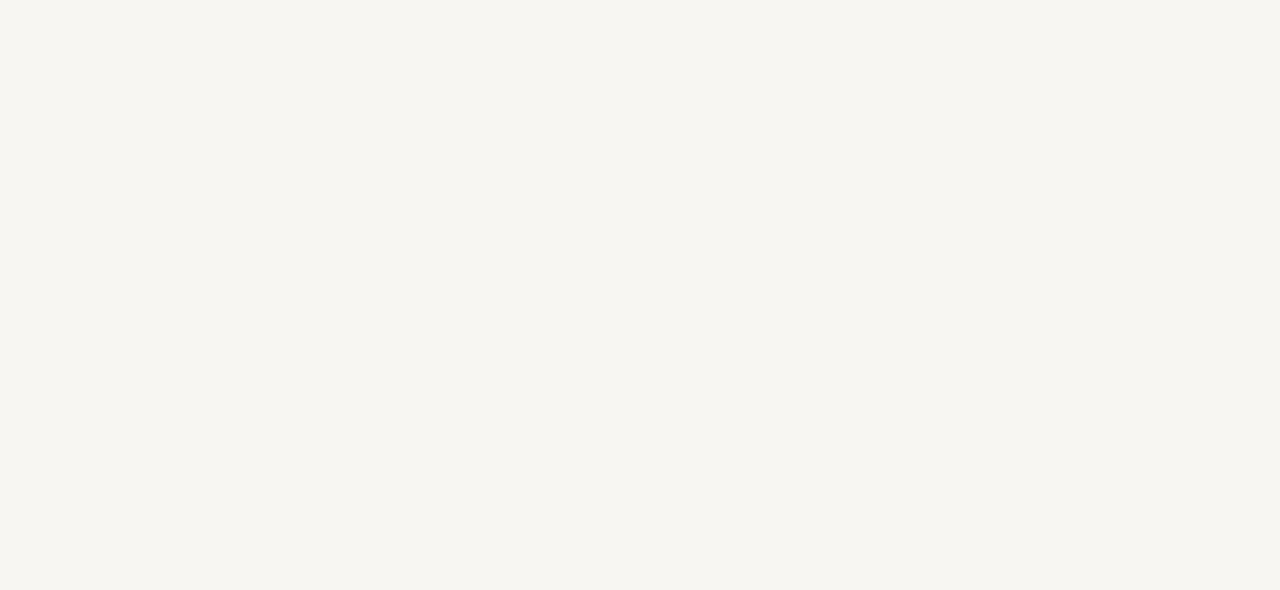
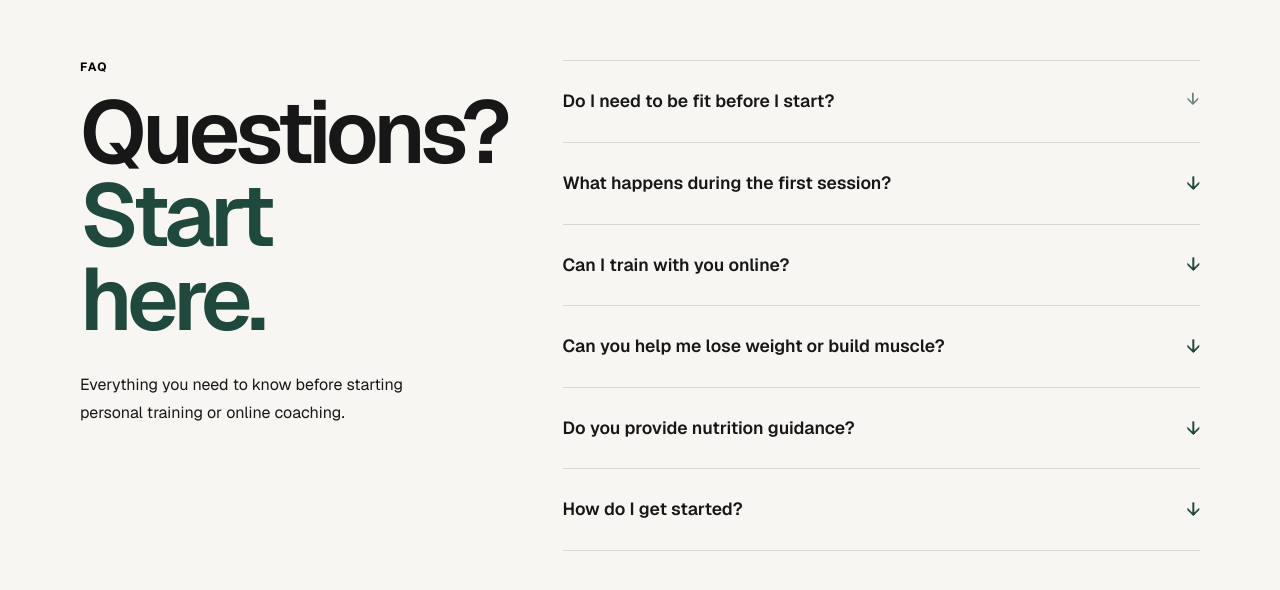
Before and after one commit to JenyaLinx/online-coach-uk, a Next.js app: page / in a window 1280 px wide. Shown: the part 7891-8481 px from the top of the page. Before the commit the page ends 7831 px from the top, so only its background shows below. Built offline with nearby package versions, Linux system fonts and the light colour scheme.

Commit message:
Add interactive FAQ section

```diff
--- a/app/globals.css
+++ b/app/globals.css
@@ -2184,3 +2184,264 @@ margin-bottom: 18px;
     font-size: 1rem;
   }
 }
+
+/* =========================
+   FAQ
+========================= */
+
+.faq {
+  background: var(--background);
+}
+
+.faq-layout {
+  display: grid;
+  gap: 52px;
+}
+
+
+/* HEADING */
+
+.faq-heading {
+  min-width: 0;
+}
+
+.faq-intro {
+  max-width: 480px;
+  margin-top: 24px;
+
+  color: var(--foreground);
+
+  font-size: 1rem;
+  line-height: 1.7;
+}
+
+
+/* FAQ LIST */
+
+.faq-list {
+  width: 100%;
+
+  border-top: 1px solid rgba(23, 23, 23, 0.14);
+}
+
+.faq-item {
+  width: 100%;
+
+  border-bottom: 1px solid rgba(23, 23, 23, 0.14);
+}
+
+
+/* QUESTION */
+
+.faq-item summary {
+  display: flex;
+  align-items: center;
+  justify-content: space-between;
+  gap: 24px;
+
+  width: 100%;
+  padding: 24px 0;
+
+  color: var(--foreground);
+
+  cursor: pointer;
+  list-style: none;
+  user-select: none;
+
+  font-size: 1rem;
+  font-weight: 600;
+  line-height: 1.4;
+
+  transition: color 180ms ease;
+}
+
+.faq-item summary > span:first-child {
+  min-width: 0;
+}
+
+.faq-item summary::-webkit-details-marker {
+  display: none;
+}
+
+.faq-item summary::marker {
+  content: "";
+}
+
+
+/* ARROW */
+
+.faq-arrow {
+  display: inline-flex;
+  align-items: center;
+  justify-content: center;
+
+  flex: 0 0 auto;
+
+  color: var(--accent);
+
+  font-size: 1.2rem;
+  font-weight: 500;
+  line-height: 1;
+
+  transform-origin: center;
+
+  transition:
+    transform 220ms ease,
+    color 180ms ease;
+}
+
+
+/* First arrow attention animation */
+
+.faq-arrow-attention {
+  animation-name: faq-arrow-pulse;
+  animation-duration: 0.7s;
+  animation-timing-function: ease-in-out;
+  animation-iteration-count: 3;
+  animation-fill-mode: both;
+
+  animation-timeline: view();
+  animation-range: entry 10% entry 45%;
+}
+
+@keyframes faq-arrow-pulse {
+  0% {
+    opacity: 0.65;
+    transform: translateY(-2px) scale(0.9);
+  }
+
+  50% {
+    opacity: 1;
+    transform: translateY(4px) scale(1.25);
+  }
+
+  100% {
+    opacity: 1;
+    transform: translateY(0) scale(1);
+  }
+}
+
+
+/* OPEN STATE */
+
+.faq-item[open] summary {
+  color: var(--accent);
+}
+
+.faq-item[open] .faq-arrow {
+  transform: rotate(180deg);
+}
+
+/* Prevent attention animation fighting open state */
+
+.faq-item[open] .faq-arrow-attention {
+  animation: none;
+  opacity: 1;
+  transform: rotate(180deg);
+}
+
+
+/* ANSWER */
+
+.faq-answer {
+  max-width: 620px;
+
+  padding: 0 48px 26px 0;
+}
+
+.faq-answer p {
+  margin: 0;
+
+  color: var(--foreground);
+
+  font-size: 0.95rem;
+  line-height: 1.7;
+
+  opacity: 0.7;
+}
+
+
+/* HOVER */
+
+@media (hover: hover) {
+  .faq-item summary:hover {
+    color: var(--accent);
+  }
+
+  .faq-item summary:hover .faq-arrow:not(.faq-arrow-attention) {
+    transform: translateY(3px);
+  }
+
+  .faq-item[open] summary:hover .faq-arrow {
+    transform: rotate(180deg) translateY(3px);
+  }
+}
+
+
+/* TABLET */
+
+@media (min-width: 768px) {
+  .faq-layout {
+    gap: 64px;
+  }
+
+  .faq-item summary {
+    padding: 26px 0;
+
+    font-size: 1.05rem;
+  }
+
+  .faq-answer {
+    padding-bottom: 28px;
+  }
+}
+
+
+/* DESKTOP */
+
+@media (min-width: 1024px) {
+  .faq-layout {
+    grid-template-columns:
+      minmax(300px, 0.75fr)
+      minmax(0, 1.25fr);
+
+    gap: 100px;
+
+    align-items: start;
+  }
+
+  .faq-heading {
+    position: sticky;
+    top: 120px;
+  }
+
+  .faq-intro {
+    max-width: 390px;
+    margin-top: 30px;
+  }
+
+  .faq-item summary {
+    padding: 28px 0;
+
+    font-size: 1.1rem;
+  }
+
+  .faq-answer {
+    padding-bottom: 30px;
+  }
+}
+
+
+/* ACCESSIBILITY */
+
+@media (prefers-reduced-motion: reduce) {
+  .faq-arrow,
+  .faq-arrow-attention {
+    animation: none;
+    transition: none;
+  }
+
+  .faq-arrow-attention {
+    opacity: 1;
+  }
+}
--- a/app/page.tsx
+++ b/app/page.tsx
@@ -649,6 +649,143 @@ export default function Home() {
             </div>
           </div>
         </section>
+        {/* FAQ */}
+        <section id="faq" className="faq section">
+          <div className="container">
+            <div className="faq-layout">
+              <div className="faq-heading">
+                <p className="eyebrow">FAQ</p>
+
+                <h2 className="section-title">
+                  Questions?
+                  <span> Start here.</span>
+                </h2>
+
+                <p className="faq-intro">
+                  Everything you need to know before starting personal training
+                  or online coaching.
+                </p>
+              </div>
+
+              <div className="faq-list">
+                <details className="faq-item">
+                  <summary>
+                    <span>Do I need to be fit before I start?</span>
+
+                    <span
+                      className="faq-arrow faq-arrow-attention"
+                      aria-hidden="true"
+                    >
+                      ↓
+                    </span>
+                  </summary>
+
+                  <div className="faq-answer">
+                    <p>
+                      Not at all. Your training will be adapted to your current
+                      fitness level, experience and goals. Whether you are
+                      completely new to training or already experienced, we
+                      start from where you are.
+                    </p>
+                  </div>
+                </details>
+
+                <details className="faq-item">
+                  <summary>
+                    <span>What happens during the first session?</span>
+
+                    <span className="faq-arrow" aria-hidden="true">
+                      ↓
+                    </span>
+                  </summary>
+
+                  <div className="faq-answer">
+                    <p>
+                      We&apos;ll discuss your goals, training experience and
+                      what you want to achieve. I&apos;ll assess your current
+                      level and use that information to build the right approach
+                      for your training.
+                    </p>
+                  </div>
+                </details>
+
+                <details className="faq-item">
+                  <summary>
+                    <span>Can I train with you online?</span>
+
+                    <span className="faq-arrow" aria-hidden="true">
+                      ↓
+                    </span>
+                  </summary>
+
+                  <div className="faq-answer">
+                    <p>
+                      Yes. Online coaching gives you a structured training plan
+                      that you can follow wherever you train, with ongoing
+                      guidance and support to help you stay consistent and make
+                      progress.
+                    </p>
+                  </div>
+                </details>
+
+                <details className="faq-item">
+                  <summary>
+                    <span>Can you help me lose weight or build muscle?</span>
+
+                    <span className="faq-arrow" aria-hidden="true">
+                      ↓
+                    </span>
+                  </summary>
+
+                  <div className="faq-answer">
+                    <p>
+                      Yes. Training can be built around fat loss, muscle gain,
+                      strength, improved fitness or general health. Your
+                      programme is based on your individual goal rather than a
+                      one-size-fits-all approach.
+                    </p>
+                  </div>
+                </details>
+
+                <details className="faq-item">
+                  <summary>
+                    <span>Do you provide nutrition guidance?</span>
+
+                    <span className="faq-arrow" aria-hidden="true">
+                      ↓
+                    </span>
+                  </summary>
+
+                  <div className="faq-answer">
+                    <p>
+                      Yes. Nutrition guidance can be included alongside your
+                      training to support your goals and help you build a
+                      practical routine that works with your lifestyle.
+                    </p>
+                  </div>
+                </details>
+
+                <details className="faq-item">
+                  <summary>
+                    <span>How do I get started?</span>
+
+                    <span className="faq-arrow" aria-hidden="true">
+                      ↓
+                    </span>
+                  </summary>
+
+                  <div className="faq-answer">
+                    <p>
+                      Get in touch and tell me a little about yourself, your
+                      current training and what you want to achieve. We can then
+                      decide which training option is the best fit for you.
+                    </p>
+                  </div>
+                </details>
+              </div>
+            </div>
+          </div>
+        </section>
       </main>
 
       <SocialMenu />
```
